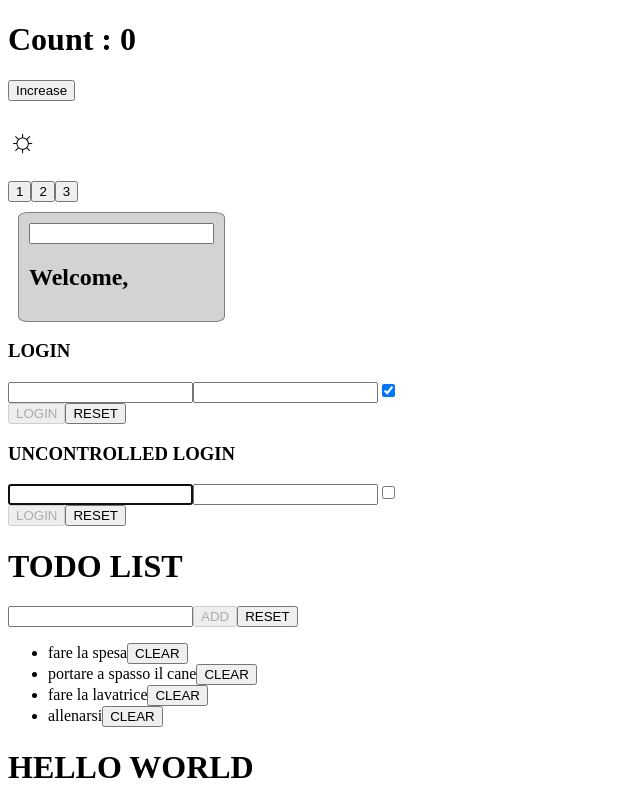
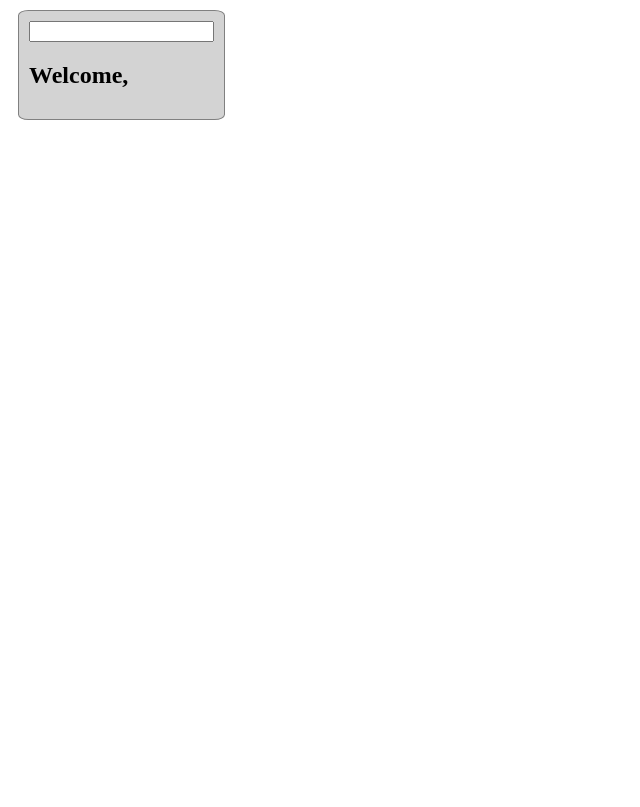
Before and after one commit to Baku305/react-exercises, a React (Create React App) app in the folder react-exercises/: page / in a window 1280 px wide. Shown: the whole page, without its empty margins (0-640 px from the left). Built offline with nearby package versions, Linux system fonts and the light colour scheme.

Commit message:
fix/clean folder

```diff
--- a/react-exercises/src/ClickCounter.jsx
+++ /dev/null
@@ -1,30 +0,0 @@
-import React from "react";
-
-export class ClickCounter extends React.Component {
-
-
-    state = {
-        count : 0
-    }
-
-    render(){
-        return <div>
-            <h1>Count : {this.state.count}</h1>
-            <CounterButton incrementCounter={this.eventHandler}/>
-            </div>
-    }
-
-    eventHandler = () => {
-        this.setState(
-             {count : this.state.count + 1}
-        )
-    }
-
-}
-
-export class CounterButton extends React.Component {
-
-    render(){
-        return <button onClick={this.props.incrementCounter}>Increase</button>
-    }
-}
--- a/react-exercises/src/ClickTracker .jsx
+++ /dev/null
@@ -1,24 +0,0 @@
-import React from "react";
-
-export default class ClickTracker extends React.Component {
-
-    state = {
-        res : "☼"
-    }
-
-   render(){
-    return(
-        <div>
-            <h1>{this.state.res}</h1>
-            <button onClick={this.eventHandler}>1</button>
-            <button onClick={this.eventHandler}>2</button>
-            <button onClick={this.eventHandler}>3</button>
-        </div>)
-    }
-
-    eventHandler = (event) => {
-
-        this.setState(
-            {res : event.target.innerText}
-        )
-}}
--- a/react-exercises/src/Login.jsx
+++ /dev/null
@@ -1,65 +0,0 @@
-import React from "react";
-
-export default class Login extends React.Component {
-	state = {
-		username: "",
-		password: "",
-		remember: true,
-		compiled: false,
-	};
-
-	eventHandler = (event) => {
-		this.setState({
-			[event.target.name]:
-				event.target.type === "checkbox"
-					? event.target.checked
-					: event.target.value,
-
-			compiled:
-				this.state.username !== "" && this.state.password !== "" ? true : false,
-		});
-	};
-
-	eventReset = () => {
-		this.setState({
-			username: "",
-			password: "",
-			remember: true,
-			compiled: false,
-		});
-	};
-
-	render() {
-		return (
-			<>
-				<div>
-					<div>
-						<h3>LOGIN</h3>
-						<input
-							type="text"
-							name="username"
-							value={this.state.username}
-							onChange={this.eventHandler}
-						/>
-						<input
-							type="password"
-							name="password"
-							value={this.state.password}
-							onChange={this.eventHandler}
-						/>
-						<input
-							type="checkbox"
-							name="remember"
-							checked={this.state.remember}
-							onChange={this.eventHandler}
-						/>
-					</div>
-					<button onClick={()=>this.props.onLogin(this.state)} disabled={!this.state.compiled}>
-						LOGIN
-					</button>
-					<button onClick={this.eventReset}>RESET</button>
-				</div>
-			</>
-		);
-	}
-}
--- a/react-exercises/src/TodoList.jsx
+++ /dev/null
@@ -1,62 +0,0 @@
-import React from "react";
-
-export default class TodoList extends React.Component {
-	state = {
-		items: ["fare la spesa", "portare a spasso il cane", "fare la lavatrice", "allenarsi"],
-		newItem: "",
-	};
-
-	addEvent = () => {
-		this.setState({
-			items: [...this.state.items, this.state.newItem],
-			newItem: "",
-		});
-	};
-
-	addItem = (event) => {
-		this.setState({
-			newItem: event.target.value,
-		});
-	};
-
-	resetItems = () => {
-		this.setState({
-			items: [],
-		});
-	};
-
-	render() {
-		return (
-			<>
-				<div>
-					<h1>TODO LIST</h1>
-					<input type="text" onChange={this.addItem} value={this.state.newItem} />
-					<button onClick={this.addEvent} disabled={!this.state.newItem}>
-						ADD
-					</button>
-					<button onClick={this.resetItems}>RESET</button>
-					<ul>
-						{this.state.items.map((el, i) => (
-							<div key={`div${el}${i}`}>
-								<li key={el + i}>{el}
-                                <button
-									key={`button${el}${i}`}
-									onClick={() => {
-										this.state.items.splice(i, 1);
-										this.setState({
-                                            items : this.state.items
-                                        })
-									}}
-								>
-									CLEAR
-								</button>
-                                </li>
-
-							</div>
-						))}
-					</ul>
-				</div>
-			</>
-		);
-	}
-}
--- a/react-exercises/src/UncontrolledLogin.jsx
+++ /dev/null
@@ -1,63 +0,0 @@
-import React from "react";
-
-export default class UncontrolledLogin extends React.Component {
-	state = {
-		username: "",
-		password: "",
-		remember: true,
-		compiled: false,
-	};
-
-	onLogin = (event) => {
-		event.preventDefault();
-		console.log(this.state);
-	};
-
-	eventHandler = (event) => {
-		this.setState({
-			[event.target.name]:
-				event.target.type === "checkbox"
-					? event.target.checked
-					: event.target.value,
-
-			compiled:
-				this.state.username !== "" && this.state.password !== "" ? true : false,
-		});
-	};
-
-	eventReset = () => {
-		this.setState({
-			username: "",
-			password: "",
-			remember: true,
-			compiled: false,
-		});
-	};
-
-    componentDidMount(){
-        this.searchInput.focus()
-    }
-
-	render() {
-		return (
-			<>
-				<form>
-					<div>
-						<h3>UNCONTROLLED LOGIN</h3>
-						<input ref={inputEl => (this.searchInput = inputEl)} type="text" name="username" onChange={this.eventHandler} />
-						<input type="password" name="password" onChange={this.eventHandler} />
-						<input type="checkbox" name="remember" onChange={this.eventHandler} />
-					</div>
-					<button
-						type="submit"
-						onClick={this.onLogin}
-						disabled={!this.state.compiled}
-					>
-						LOGIN
-					</button>
-					<button onClick={this.eventReset}>RESET</button>
-				</form>
-			</>
-		);
-	}
-}
--- a/react-exercises/src/Welcome.jsx
+++ /dev/null
@@ -1,16 +0,0 @@
-
-import React from "react";
-
-
-export class Welcome extends React.Component {
-
-
-        render(){
-            return(
-                <React.StrictMode>
-                    <div>
-                        <h1>HELLO WORLD</h1>
-                    </div>
-                </React.StrictMode>)
-        }
-}
--- a/react-exercises/src/app.jsx
+++ b/react-exercises/src/app.jsx
@@ -1,11 +1,6 @@
 import React from "react";
-import { ClickCounter } from "./ClickCounter";
-import ClickTracker from "./ClickTracker ";
 import InteractiveWelcome from "./InteractiveWelcome ";
-import Login from "./Login";
-import TodoList from "./TodoList";
-import UncontrolledLogin from "./UncontrolledLogin";
-import { Welcome } from "./Welcome";
+
 
 export class App extends React.Component {
 
@@ -15,25 +10,7 @@ export class App extends React.Component {
     return (
         <>
         <div>
-        <ClickCounter />
-      </div>
-      <div>
-          <ClickTracker />
-        </div>
-        <div>
           <InteractiveWelcome/>
-        </div>
-        <div>
-          <Login onLogin = {this.onLogin}/>
-        </div>
-        <div>
-          <UncontrolledLogin/>
-        </div>
-        <div>
-          <TodoList/>
-        </div>
-        <div>
-          <Welcome/>
         </div>
         </>
     );
```
